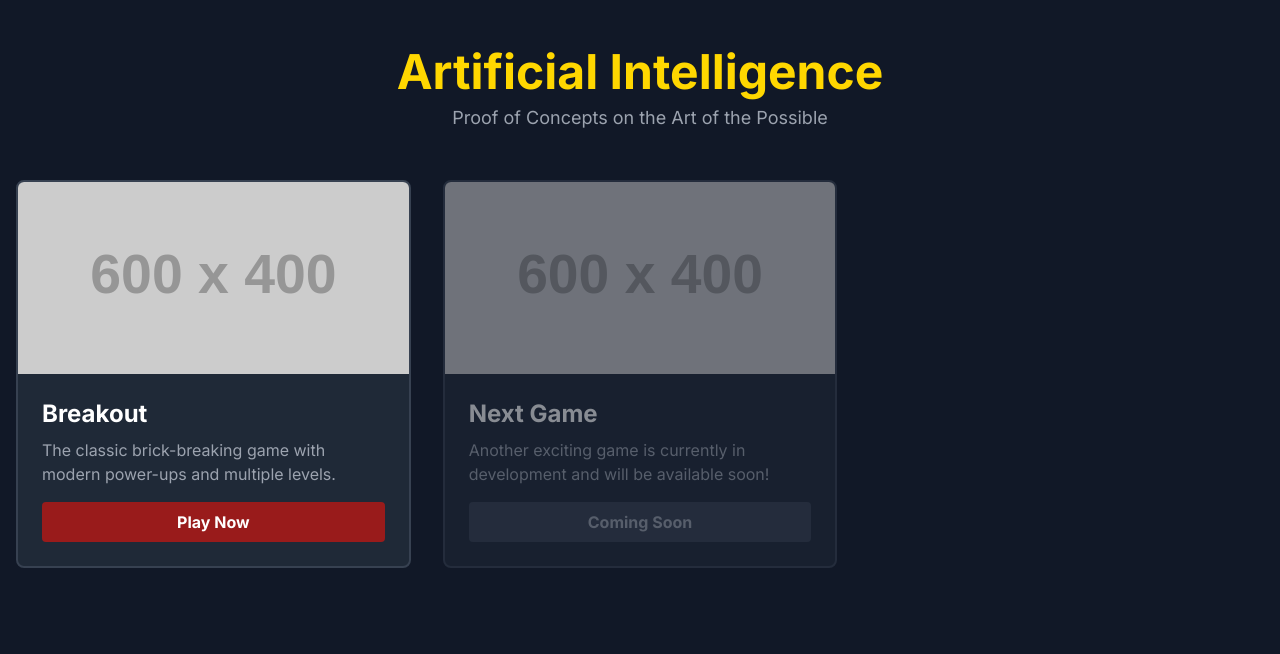
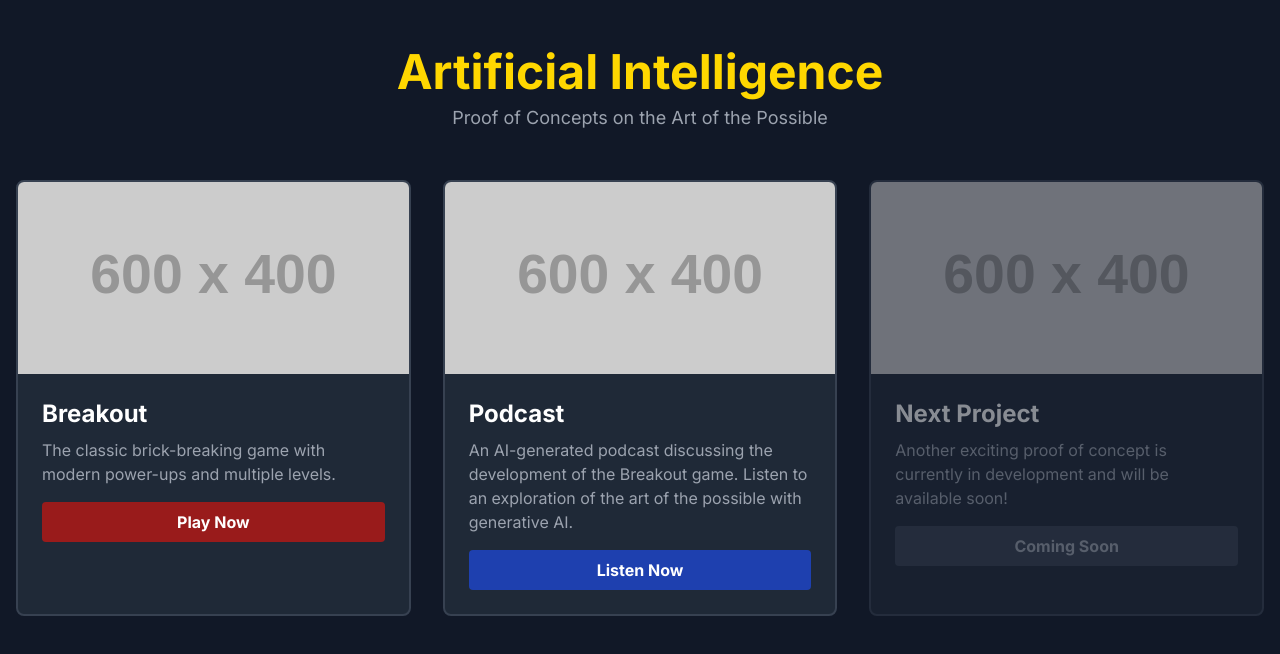
Before and after one commit to FamilyAccount2025/breakout, a plain HTML site: page index.html in a window 1280 px wide. Drawn offline with nearby package versions, Linux system fonts and the light colour scheme; placeholder pictures from the web are drawn by us.

Commit message:
index.html

```diff
--- a/index.html
+++ b/index.html
@@ -45,19 +45,29 @@
                     </div>
                 </div>
 
+                <!-- New Card: Generative Audio -->
+                <div class="game-card bg-gray-800 rounded-lg overflow-hidden border-2 border-gray-700">
+                    <img src="https://placehold.co/600x400/0057FF/FFFFFF?text=Generative+Audio" alt="Generative Audio Screenshot" class="w-full h-48 object-cover">
+                    <div class="p-6">
+                        <h2 class="text-2xl font-bold mb-2">Podcast</h2>
+                        <p class="text-gray-400 mb-4">An AI-generated podcast discussing the development of the Breakout game. Listen to an exploration of the art of the possible with generative AI.</p>
+                        <a href="/podcast.m4a" class="inline-block bg-blue-800 hover:bg-blue-700 text-white font-bold py-2 px-4 rounded w-full text-center" target="_blank">
+                            Listen Now
+                        </a>
+                    </div>
+                </div>
+
                 <!-- Game 2: Placeholder -->
                 <div class="game-card bg-gray-800 rounded-lg overflow-hidden border-2 border-gray-700 opacity-50">
                     <img src="https://placehold.co/600x400/1F2937/FFFFFF?text=Coming+Soon" alt="Coming Soon" class="w-full h-48 object-cover">
                     <div class="p-6">
-                        <h2 class="text-2xl font-bold mb-2">Next Game</h2>
-                        <p class="text-gray-400 mb-4">Another exciting game is currently in development and will be available soon!</p>
+                        <h2 class="text-2xl font-bold mb-2">Next Project</h2>
+                        <p class="text-gray-400 mb-4">Another exciting proof of concept is currently in development and will be available soon!</p>
                         <button class="inline-block bg-gray-700 text-gray-400 font-bold py-2 px-4 rounded w-full text-center cursor-not-allowed">
                             Coming Soon
                         </button>
                     </div>
                 </div>
-
-                <!-- Add more game cards here as you build them -->
 
             </div>
         </main>
```
